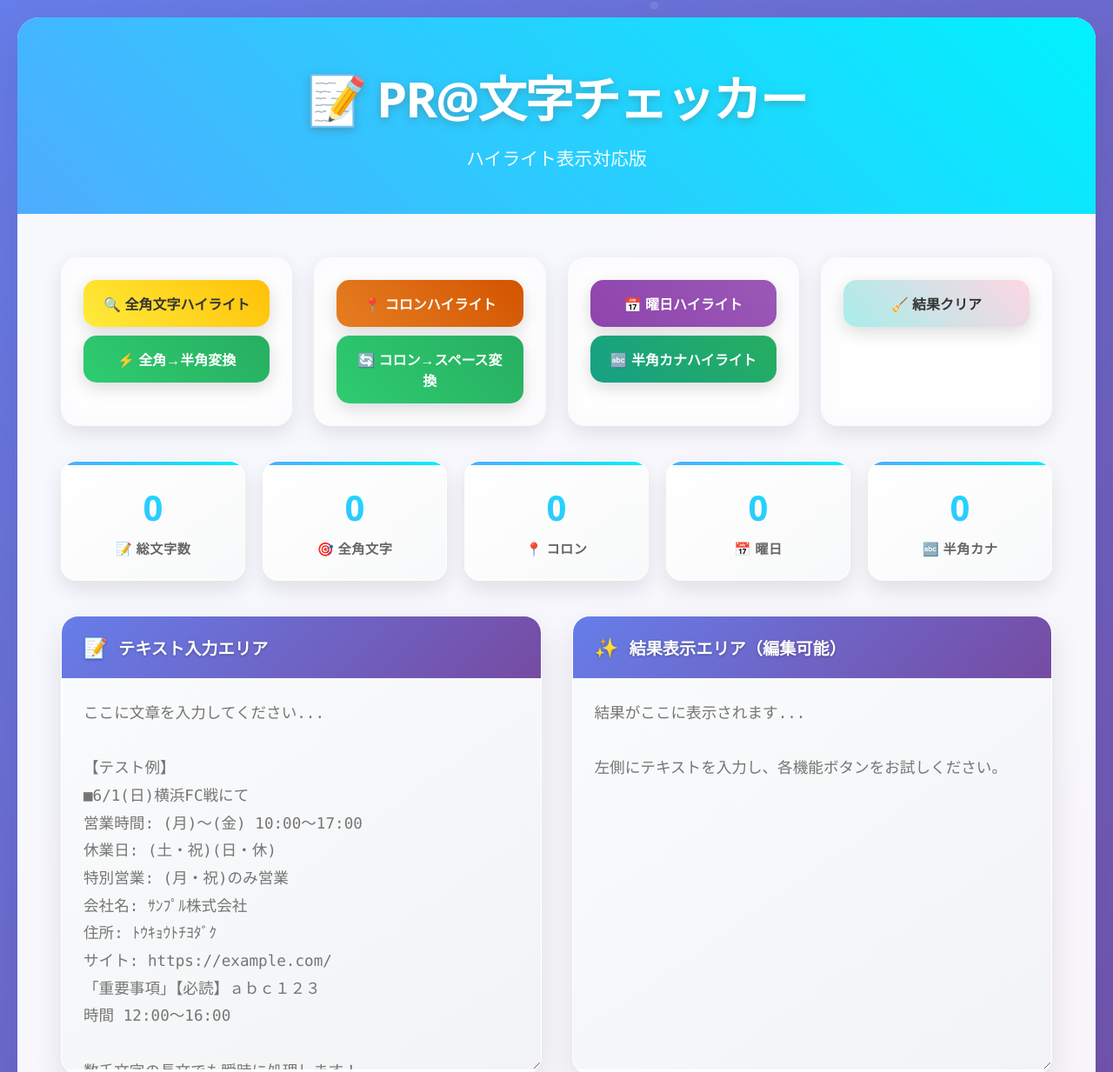
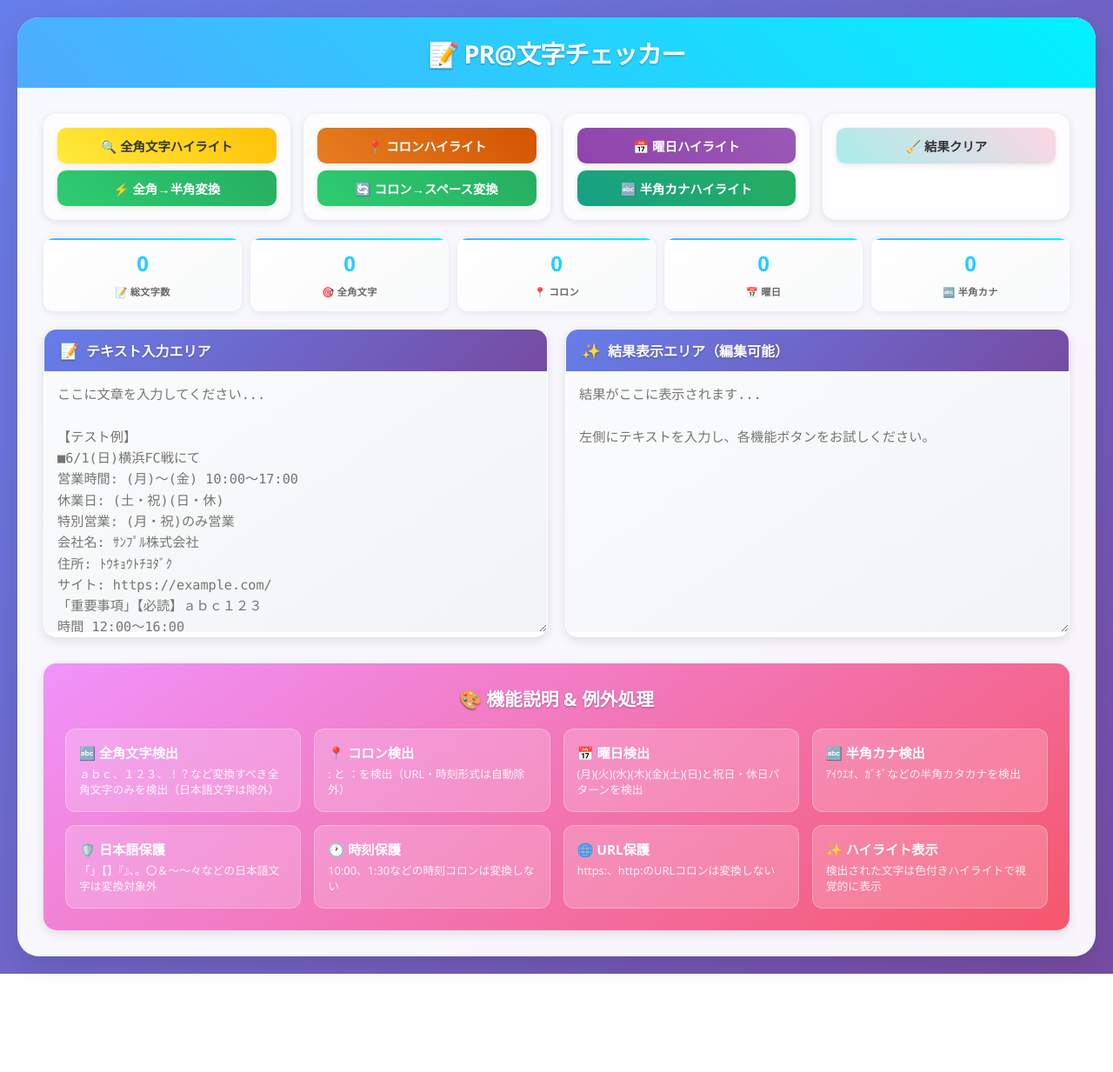
Before and after one commit to silovar-uk/pratchecker, a plain HTML site: page index.html in a window 1280 px wide. Shown: the top 1233 px of the page at 87% size. After the commit the page ends 1120 px from the top, so only its background shows below. Drawn offline with Linux system fonts and the light colour scheme.

Commit message:
Add files via upload
全体的に軽くしました。

```diff
--- a/index.html
+++ b/index.html
@@ -44,159 +44,83 @@
 
         .particle {
             position: absolute;
-            background: rgba(255, 255, 255, 0.1);
+            background: rgba(255, 255, 255, 0.05);
             border-radius: 50%;
-            animation: float 20s infinite ease-in-out;
-        }
-
-        @keyframes float {
-            0%, 100% { transform: translateY(0px) rotate(0deg); opacity: 0.3; }
-            25% { transform: translateY(-30px) rotate(90deg); opacity: 0.6; }
-            50% { transform: translateY(20px) rotate(180deg); opacity: 0.9; }
-            75% { transform: translateY(-20px) rotate(270deg); opacity: 0.6; }
         }
 
         .container {
             max-width: 1400px;
             margin: 0 auto;
             background: rgba(255, 255, 255, 0.95);
-            backdrop-filter: blur(25px);
+            backdrop-filter: blur(10px);
             border-radius: 25px;
-            box-shadow: 0 20px 60px rgba(0, 0, 0, 0.1);
+            box-shadow: 0 10px 30px rgba(0, 0, 0, 0.1);
             overflow: hidden;
             position: relative;
             z-index: 1;
-            animation: slideIn 0.8s ease-out;
-        }
-
-        @keyframes slideIn {
-            from { opacity: 0; transform: translateY(50px) scale(0.9); }
-            to { opacity: 1; transform: translateY(0) scale(1); }
         }
 
         .header {
             background: var(--secondary);
-            padding: 50px;
+            padding: 20px;
             text-align: center;
             color: white;
             position: relative;
-            overflow: hidden;
-        }
-
-        .header::before {
-            content: '';
-            position: absolute;
-            top: -50%;
-            left: -50%;
-            width: 200%;
-            height: 200%;
-            background: repeating-linear-gradient(
-                45deg,
-                transparent,
-                transparent 15px,
-                rgba(255, 255, 255, 0.1) 15px,
-                rgba(255, 255, 255, 0.1) 30px
-            );
-            animation: slide 25s linear infinite;
-        }
-
-        @keyframes slide {
-            0% { transform: translate(-50%, -50%) rotate(0deg); }
-            100% { transform: translate(-50%, -50%) rotate(360deg); }
-        }
-
-        .header-content {
-            position: relative;
-            z-index: 2;
         }
 
         .header h1 {
-            font-size: 3.5rem;
-            margin-bottom: 15px;
-            text-shadow: 0 3px 6px rgba(0, 0, 0, 0.3);
-            font-weight: 900;
-            letter-spacing: -2px;
-            animation: textGlow 3s ease-in-out infinite alternate;
-        }
-
-        @keyframes textGlow {
-            from { text-shadow: 0 3px 6px rgba(0, 0, 0, 0.3); }
-            to { text-shadow: 0 3px 20px rgba(255, 255, 255, 0.5); }
-        }
-
-        .header p {
-            font-size: 1.3rem;
-            opacity: 0.95;
-            font-weight: 400;
+            font-size: 1.8rem;
+            margin-bottom: 0;
+            text-shadow: 0 1px 2px rgba(0, 0, 0, 0.3);
+            font-weight: 700;
+            letter-spacing: -1px;
         }
 
         .main-content {
-            padding: 50px;
+            padding: 30px;
         }
 
         .controls {
             display: grid;
             grid-template-columns: repeat(auto-fit, minmax(250px, 1fr));
-            gap: 25px;
-            margin-bottom: 40px;
+            gap: 15px;
+            margin-bottom: 20px;
         }
 
         .button-group {
             background: rgba(255, 255, 255, 0.15);
-            backdrop-filter: blur(15px);
-            border-radius: 20px;
-            padding: 25px;
-            box-shadow: 0 8px 25px rgba(0, 0, 0, 0.1);
-            transition: all 0.4s cubic-bezier(0.175, 0.885, 0.32, 1.275);
+            backdrop-filter: blur(10px);
+            border-radius: 15px;
+            padding: 15px;
+            box-shadow: 0 2px 8px rgba(0, 0, 0, 0.1);
+            transition: transform 0.2s ease;
             border: 1px solid rgba(255, 255, 255, 0.2);
         }
 
         .button-group:hover {
-            background: rgba(255, 255, 255, 0.25);
-            transform: translateY(-8px) scale(1.02);
-            box-shadow: 0 15px 40px rgba(0, 0, 0, 0.15);
+            transform: translateY(-1px);
         }
 
         .btn {
             width: 100%;
-            padding: 15px 20px;
+            padding: 10px 15px;
             border: none;
-            border-radius: 15px;
-            font-size: 1rem;
-            font-weight: 700;
+            border-radius: 10px;
+            font-size: 0.9rem;
+            font-weight: 600;
             cursor: pointer;
-            transition: all 0.3s cubic-bezier(0.4, 0, 0.2, 1);
-            box-shadow: 0 6px 20px rgba(0, 0, 0, 0.15);
+            transition: transform 0.2s ease;
+            box-shadow: 0 2px 6px rgba(0, 0, 0, 0.1);
             position: relative;
-            overflow: hidden;
-            margin-bottom: 10px;
+            margin-bottom: 8px;
         }
 
         .btn:last-child {
             margin-bottom: 0;
         }
 
-        .btn::before {
-            content: '';
-            position: absolute;
-            top: 0;
-            left: -100%;
-            width: 100%;
-            height: 100%;
-            background: linear-gradient(90deg, transparent, rgba(255, 255, 255, 0.4), transparent);
-            transition: left 0.6s ease;
-        }
-
-        .btn:hover::before {
-            left: 100%;
-        }
-
         .btn:hover {
-            transform: translateY(-3px) scale(1.05);
-        }
-
-        .btn:active {
-            transform: translateY(-1px) scale(1.02);
+            transform: translateY(-1px);
         }
 
         .btn-zenkaku-highlight { background: var(--zenkaku); color: #333; }
@@ -209,18 +133,18 @@
 
         .stats {
             display: grid;
-            grid-template-columns: repeat(auto-fit, minmax(140px, 1fr));
-            gap: 20px;
-            margin: 40px 0;
+            grid-template-columns: repeat(auto-fit, minmax(90px, 1fr));
+            gap: 10px;
+            margin: 20px 0;
         }
 
         .stat-card {
             background: linear-gradient(145deg, #ffffff, #f8f9fa);
-            padding: 25px;
-            border-radius: 18px;
+            padding: 12px;
+            border-radius: 12px;
             text-align: center;
-            box-shadow: 0 10px 25px rgba(0, 0, 0, 0.1);
-            transition: all 0.4s ease;
+            box-shadow: 0 2px 8px rgba(0, 0, 0, 0.08);
+            transition: transform 0.2s ease;
             border: 1px solid rgba(255, 255, 255, 0.8);
             position: relative;
             overflow: hidden;
@@ -232,97 +156,88 @@
             top: 0;
             left: 0;
             right: 0;
-            height: 4px;
+            height: 2px;
             background: var(--secondary);
         }
 
         .stat-card:hover {
-            transform: translateY(-8px) scale(1.05);
-            box-shadow: 0 20px 40px rgba(0, 0, 0, 0.15);
+            transform: translateY(-1px);
         }
 
         .stat-number {
-            font-size: 2.5rem;
-            font-weight: 900;
+            font-size: 1.5rem;
+            font-weight: 800;
             background: var(--secondary);
             -webkit-background-clip: text;
             -webkit-text-fill-color: transparent;
             background-clip: text;
             display: block;
-            margin-bottom: 8px;
-            animation: countUp 0.5s ease-out;
-        }
-
-        @keyframes countUp {
-            from { transform: scale(0.5); opacity: 0; }
-            to { transform: scale(1); opacity: 1; }
+            margin-bottom: 4px;
         }
 
         .stat-label {
-            font-size: 0.95rem;
+            font-size: 0.7rem;
             color: #666;
             font-weight: 600;
             text-transform: uppercase;
-            letter-spacing: 0.5px;
+            letter-spacing: 0.3px;
         }
 
         .editor-grid {
             display: grid;
             grid-template-columns: 1fr 1fr;
-            gap: 35px;
-            margin-top: 30px;
+            gap: 20px;
+            margin-top: 20px;
         }
 
         .editor-panel {
             background: white;
-            border-radius: 20px;
-            box-shadow: 0 15px 35px rgba(0, 0, 0, 0.1);
+            border-radius: 15px;
+            box-shadow: 0 4px 12px rgba(0, 0, 0, 0.1);
             overflow: hidden;
-            transition: all 0.4s ease;
+            transition: transform 0.2s ease;
             border: 1px solid rgba(255, 255, 255, 0.3);
         }
 
         .editor-panel:hover {
-            transform: translateY(-8px);
-            box-shadow: 0 25px 50px rgba(0, 0, 0, 0.15);
+            transform: translateY(-1px);
         }
 
         .panel-header {
             background: var(--primary);
             color: white;
-            padding: 20px 25px;
-            font-weight: 700;
-            font-size: 1.2rem;
-            text-shadow: 0 1px 3px rgba(0, 0, 0, 0.3);
+            padding: 12px 18px;
+            font-weight: 600;
+            font-size: 1rem;
+            text-shadow: 0 1px 2px rgba(0, 0, 0, 0.3);
             display: flex;
             align-items: center;
-            gap: 12px;
+            gap: 8px;
             position: relative;
         }
 
         .panel-icon {
-            font-size: 1.4rem;
+            font-size: 1.1rem;
         }
 
         .edit-btn {
             position: absolute;
-            right: 15px;
+            right: 12px;
             top: 50%;
             transform: translateY(-50%);
             background: rgba(255, 255, 255, 0.2);
             border: 1px solid rgba(255, 255, 255, 0.3);
             color: white;
-            padding: 8px 15px;
-            border-radius: 8px;
-            font-size: 0.9rem;
+            padding: 6px 12px;
+            border-radius: 6px;
+            font-size: 0.8rem;
             cursor: pointer;
-            transition: all 0.3s ease;
+            transition: background 0.2s ease;
             display: none;
         }
 
         .edit-btn:hover {
             background: rgba(255, 255, 255, 0.3);
-            transform: translateY(-50%) scale(1.05);
         }
 
         .edit-btn.show {
@@ -331,11 +246,11 @@
 
         .textarea {
             width: 100%;
-            height: 450px;
-            padding: 25px;
+            height: 300px;
+            padding: 15px;
             border: none;
-            font-size: 1.1rem;
-            line-height: 1.8;
+            font-size: 0.95rem;
+            line-height: 1.6;
             font-family: 'Consolas', 'Monaco', monospace;
             resize: vertical;
             background: linear-gradient(145deg, #fafbfc, #f1f3f4);
@@ -345,15 +260,15 @@
 
         .textarea:focus {
             background: white;
-            box-shadow: inset 0 0 0 3px rgba(79, 172, 254, 0.2);
+            box-shadow: inset 0 0 0 2px rgba(79, 172, 254, 0.2);
         }
 
         .output-area {
             width: 100%;
-            height: 450px;
-            padding: 25px;
-            font-size: 1.1rem;
-            line-height: 1.8;
+            height: 300px;
+            padding: 15px;
+            font-size: 0.95rem;
+            line-height: 1.6;
             font-family: 'Consolas', 'Monaco', monospace;
             background: linear-gradient(145deg, #fafbfc, #f1f3f4);
             overflow-y: auto;
@@ -363,11 +278,11 @@
 
         .editable-output {
             width: 100%;
-            height: 450px;
-            padding: 25px;
+            height: 300px;
+            padding: 15px;
             border: none;
-            font-size: 1.1rem;
-            line-height: 1.8;
+            font-size: 0.95rem;
+            line-height: 1.6;
             font-family: 'Consolas', 'Monaco', monospace;
             resize: vertical;
             background: linear-gradient(145deg, #fafbfc, #f1f3f4);
@@ -377,17 +292,15 @@
 
         .editable-output:focus {
             background: white;
-            box-shadow: inset 0 0 0 3px rgba(79, 172, 254, 0.2);
+            box-shadow: inset 0 0 0 2px rgba(79, 172, 254, 0.2);
         }
 
         .highlight-zenkaku {
             background: var(--zenkaku);
             padding: 3px 6px;
             border-radius: 6px;
-            animation: pulse 2.5s ease-in-out infinite;
-            box-shadow: 0 3px 8px rgba(255, 193, 7, 0.4);
             cursor: help;
-            transition: all 0.3s ease;
+            transition: transform 0.2s ease;
             position: relative;
             color: #333;
             font-weight: bold;
@@ -398,10 +311,8 @@
             color: white;
             padding: 3px 6px;
             border-radius: 6px;
-            animation: pulse 2.5s ease-in-out infinite;
-            box-shadow: 0 3px 8px rgba(230, 126, 34, 0.4);
             cursor: help;
-            transition: all 0.3s ease;
+            transition: transform 0.2s ease;
             font-weight: bold;
         }
 
@@ -410,10 +321,8 @@
             color: white;
             padding: 3px 8px;
             border-radius: 6px;
-            animation: pulse 2.5s ease-in-out infinite;
-            box-shadow: 0 3px 8px rgba(142, 68, 173, 0.4);
             cursor: help;
-            transition: all 0.3s ease;
+            transition: transform 0.2s ease;
             font-weight: bold;
         }
 
@@ -422,10 +331,8 @@
             color: white;
             padding: 3px 6px;
             border-radius: 6px;
-            animation: pulse 2.5s ease-in-out infinite;
-            box-shadow: 0 3px 8px rgba(22, 160, 133, 0.4);
             cursor: help;
-            transition: all 0.3s ease;
+            transition: transform 0.2s ease;
             font-weight: bold;
         }
 
@@ -433,82 +340,69 @@
         .highlight-colon:hover,
         .highlight-weekday:hover,
         .highlight-hankana:hover {
-            transform: scale(1.2);
-            z-index: 10;
-            box-shadow: 0 6px 15px rgba(0, 0, 0, 0.3);
-        }
-
-        @keyframes pulse {
-            0%, 100% { opacity: 1; transform: scale(1); }
-            50% { opacity: 0.85; transform: scale(1.03); }
+            transform: scale(1.1);
         }
 
         .success-message {
             background: linear-gradient(145deg, #e8f5e8, #c8e6c8);
             border: 2px solid #4caf50;
-            border-radius: 12px;
-            padding: 20px;
-            margin: 20px 0;
+            border-radius: 8px;
+            padding: 12px;
+            margin: 15px 0;
             color: #2e7d32;
-            font-weight: bold;
-            animation: slideInSuccess 0.6s ease-out;
-            box-shadow: 0 4px 15px rgba(76, 175, 80, 0.2);
-        }
-
-        @keyframes slideInSuccess {
-            from { opacity: 0; transform: translateY(20px) scale(0.9); }
-            to { opacity: 1; transform: translateY(0) scale(1); }
+            font-weight: 600;
+            font-size: 0.85rem;
         }
 
         .legend {
-            margin-top: 40px;
-            padding: 35px;
+            margin-top: 30px;
+            padding: 25px;
             background: linear-gradient(145deg, #f093fb, #f5576c);
-            border-radius: 20px;
+            border-radius: 15px;
             color: white;
-            box-shadow: 0 15px 35px rgba(0, 0, 0, 0.1);
+            box-shadow: 0 4px 12px rgba(0, 0, 0, 0.1);
         }
 
         .legend h3 {
-            margin-bottom: 25px;
-            font-size: 1.6rem;
+            margin-bottom: 20px;
+            font-size: 1.3rem;
             text-align: center;
-            text-shadow: 0 2px 4px rgba(0, 0, 0, 0.3);
+            text-shadow: 0 1px 2px rgba(0, 0, 0, 0.3);
         }
 
         .legend-grid {
             display: grid;
-            grid-template-columns: repeat(auto-fit, minmax(280px, 1fr));
-            gap: 20px;
+            grid-template-columns: repeat(auto-fit, minmax(250px, 1fr));
+            gap: 15px;
         }
 
         .legend-item {
             background: rgba(255, 255, 255, 0.2);
-            padding: 20px;
-            border-radius: 15px;
+            padding: 15px;
+            border-radius: 12px;
             backdrop-filter: blur(15px);
-            transition: all 0.3s ease;
+            transition: transform 0.2s ease;
             border: 1px solid rgba(255, 255, 255, 0.3);
         }
 
         .legend-item:hover {
             background: rgba(255, 255, 255, 0.3);
-            transform: translateY(-3px);
+            transform: translateY(-1px);
         }
 
         .legend-title {
             font-weight: 700;
-            font-size: 1.1rem;
-            margin-bottom: 8px;
+            font-size: 0.95rem;
+            margin-bottom: 6px;
             display: flex;
             align-items: center;
-            gap: 10px;
+            gap: 8px;
         }
 
         .legend-desc {
-            font-size: 0.95rem;
+            font-size: 0.8rem;
             opacity: 0.9;
-            line-height: 1.5;
+            line-height: 1.4;
         }
 
         .loading {
@@ -530,13 +424,7 @@
             padding: 40px;
             border-radius: 20px;
             text-align: center;
-            box-shadow: 0 25px 70px rgba(0, 0, 0, 0.3);
-            animation: loadingBounce 0.6s ease-out;
-        }
-
-        @keyframes loadingBounce {
-            from { opacity: 0; transform: scale(0.3) rotate(-10deg); }
-            to { opacity: 1; transform: scale(1) rotate(0deg); }
+            box-shadow: 0 15px 40px rgba(0, 0, 0, 0.3);
         }
 
         .spinner {
@@ -563,7 +451,7 @@
         @media (max-width: 768px) {
             .editor-grid {
                 grid-template-columns: 1fr;
-                gap: 25px;
+                gap: 15px;
             }
 
             .controls {
@@ -571,11 +459,24 @@
             }
 
             .header h1 {
-                font-size: 2.5rem;
+                font-size: 1.5rem;
             }
 
             .main-content {
-                padding: 30px 20px;
+                padding: 20px 15px;
+            }
+
+            .stats {
+                grid-template-columns: repeat(auto-fit, minmax(70px, 1fr));
+                gap: 8px;
+            }
+
+            .stat-number {
+                font-size: 1.2rem;
+            }
+
+            .stat-label {
+                font-size: 0.6rem;
             }
         }
     </style>
@@ -585,10 +486,7 @@
 
     <div class="container">
         <div class="header">
-            <div class="header-content">
-                <h1>📝 PR@文字チェッカー</h1>
-                <p>ハイライト表示対応版</p>
-            </div>
+            <h1>📝 PR@文字チェッカー</h1>
         </div>
 
         <div class="main-content">
@@ -756,15 +654,14 @@
 
             createParticles: function() {
                 var particles = document.querySelector('.particles');
-                for (var i = 0; i < 20; i++) {
+                for (var i = 0; i < 8; i++) {
                     var particle = document.createElement('div');
                     particle.className = 'particle';
-                    particle.style.width = Math.random() * 6 + 4 + 'px';
+                    particle.style.width = Math.random() * 4 + 2 + 'px';
                     particle.style.height = particle.style.width;
                     particle.style.left = Math.random() * 100 + '%';
                     particle.style.top = Math.random() * 100 + '%';
-                    particle.style.animationDelay = Math.random() * 20 + 's';
-                    particle.style.animationDuration = (Math.random() * 10 + 15) + 's';
+                    particle.style.opacity = '0.3';
                     particles.appendChild(particle);
                 }
             },
@@ -792,11 +689,11 @@
                 var text = document.getElementById('inputText').value;
                 var stats = this.analyzeText(text);
 
-                this.animateNumber('totalChars', stats.total);
-                this.animateNumber('zenkakuCount', stats.zenkaku);
-                this.animateNumber('colonCount', stats.colon);
-                this.animateNumber('weekdayCount', stats.weekday);
-                this.animateNumber('hankanaCount', stats.hankana);
+                document.getElementById('totalChars').textContent = stats.total;
+                document.getElementById('zenkakuCount').textContent = stats.zenkaku;
+                document.getElementById('colonCount').textContent = stats.colon;
+                document.getElementById('weekdayCount').textContent = stats.weekday;
+                document.getElementById('hankanaCount').textContent = stats.hankana;
             },
 
             analyzeText: function(text) {
@@ -810,23 +707,19 @@
                     var char = text.charAt(i);
                     var code = char.charCodeAt(0);
 
-                    // 全角文字カウント（例外除く）
                     if (this.isTargetZenkaku(char)) {
                         zenkaku++;
                     }
 
-                    // コロンカウント（時刻・URL例外除く）
                     if ((char === ':' || char === '：') && !this.isTimeFormat(text, i) && !this.isHttpUrl(text, i)) {
                         colon++;
                     }
 
-                    // 半角カナの範囲: U+FF61-U+FF9F
                     if (code >= 0xFF61 && code <= 0xFF9F) {
                         hankana++;
                     }
                 }
 
-                // 曜日カウント（拡張パターン対応）
                 var weekdayPattern = /\([月火水木金土日][・･]?[祝休祭日]?\)/g;
                 var weekdayMatches = text.match(weekdayPattern);
                 weekday = weekdayMatches ? weekdayMatches.length : 0;
@@ -844,25 +737,6 @@
                 var code = char.charCodeAt(0);
                 return (code >= 0xFF01 && code <= 0xFF5E) ||
                        (code >= 0x3000 && code <= 0x303F && exceptions.indexOf(char) === -1);
-            },
-
-            animateNumber: function(elementId, targetNumber) {
-                var element = document.getElementById(elementId);
-                var currentNumber = parseInt(element.textContent) || 0;
-                var step = Math.ceil(Math.abs(targetNumber - currentNumber) / 10);
-
-                if (currentNumber !== targetNumber) {
-                    if (currentNumber < targetNumber) {
-                        element.textContent = Math.min(currentNumber + step, targetNumber);
-                    } else {
-                        element.textContent = Math.max(currentNumber - step, targetNumber);
-                    }
-
-                    var self = this;
-                    setTimeout(function() {
-                        self.animateNumber(elementId, targetNumber);
-                    }, 50);
-                }
             },
 
             showLoading: function() {
@@ -884,10 +758,9 @@
                 messageEl.innerHTML = message;
                 messageEl.style.display = 'block';
 
-                // 3秒後に自動で非表示
                 setTimeout(function() {
                     messageEl.style.display = 'none';
-                }, 5000);
+                }, 3000);
             },
 
             highlightZenkaku: function() {
@@ -927,7 +800,7 @@
                     self.showMessage('leftMessage', message);
                     document.getElementById('leftOutputArea').innerHTML = result;
                     self.hideLoading();
-                }, 500);
+                }, 200);
             },
 
             convertZenkaku: function() {
@@ -972,7 +845,7 @@
                     document.getElementById('outputArea').value = result;
                     self.updateStats();
                     self.hideLoading();
-                }, 800);
+                }, 300);
             },
 
             isTimeFormat: function(text, index) {
@@ -1055,7 +928,7 @@
                     self.showMessage('leftMessage', message);
                     document.getElementById('leftOutputArea').innerHTML = result;
                     self.hideLoading();
-                }, 500);
+                }, 200);
             },
 
             convertColons: function() {
@@ -1098,7 +971,7 @@
                     document.getElementById('outputArea').value = result;
                     self.updateStats();
                     self.hideLoading();
-                }, 800);
+                }, 300);
             },
 
             highlightWeekdays: function() {
@@ -1142,7 +1015,7 @@
                     }
 
                     self.hideLoading();
-                }, 500);
+                }, 200);
             },
 
             getWeekdayName: function(weekdayText) {
@@ -1214,7 +1087,7 @@
                     }
 
                     self.hideLoading();
-                }, 500);
+                }, 200);
             },
 
             clearResults: function() {
```
